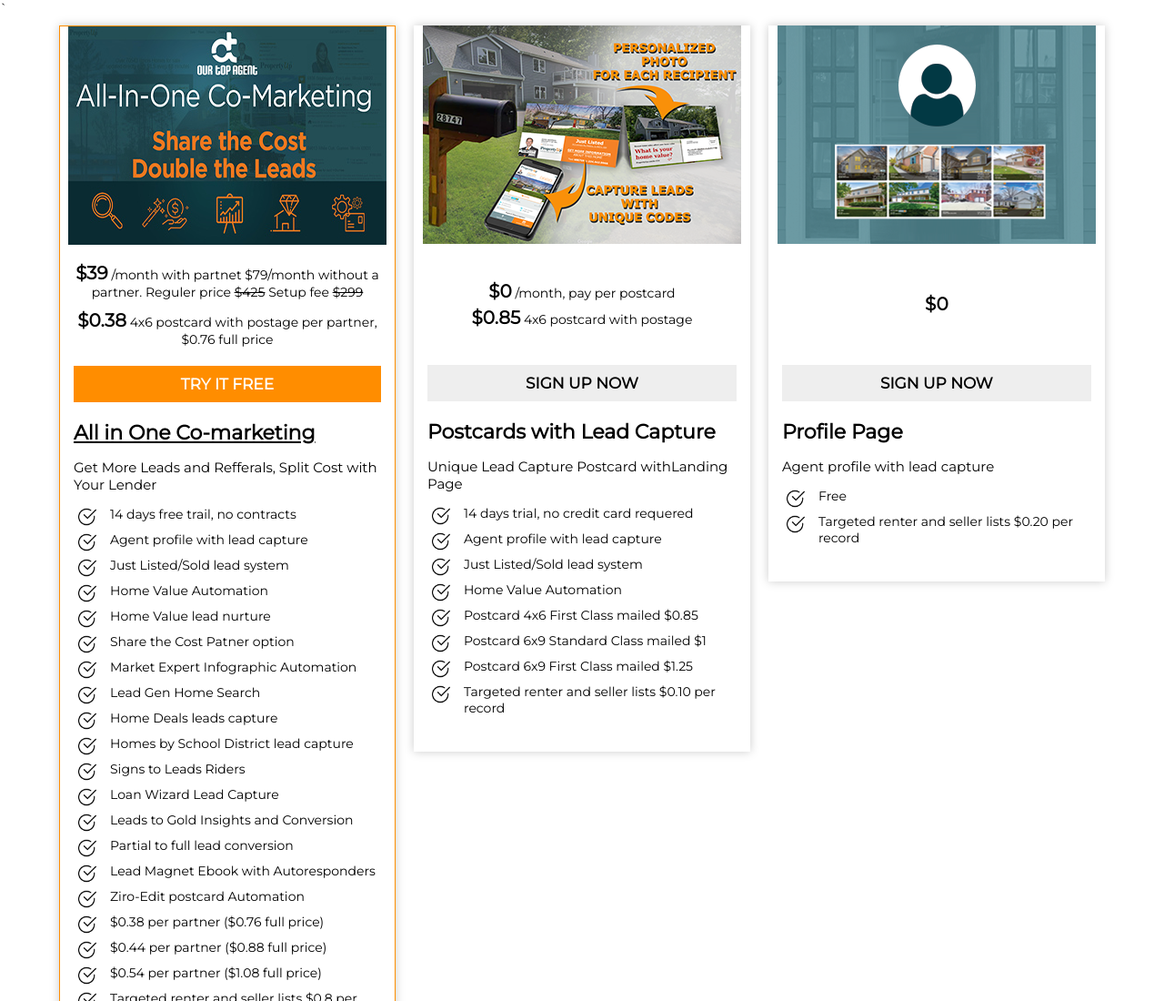
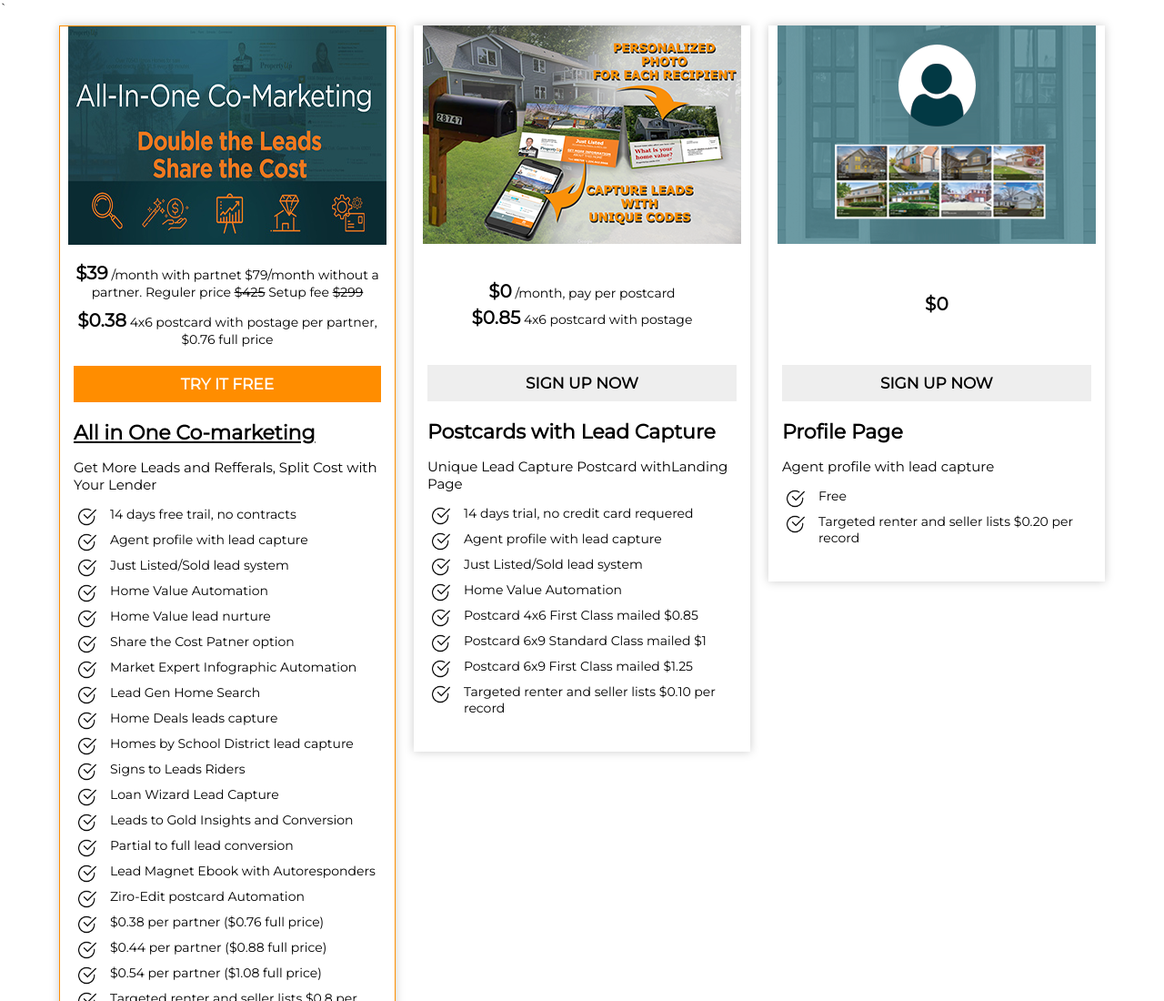
Before and after one commit to bayezid/pricing-table-2, a plain HTML site: page index.html in a window 1280 px wide. Shown: the top 1100 px of the page at 91% size. Drawn offline with nearby package versions, Linux system fonts and the light colour scheme.

Commit message:
all in one image changed

```diff
--- a/index.html
+++ b/index.html
@@ -17,7 +17,7 @@
                 <div class="pricing-col featured">
                     <div class="pricing-wrap">
                         <div class="pricing-img">
-                            <img src="images/3.jpg" alt="">
+                            <img src="images/Monitor Screen 3 .jpg" alt="">
                         </div>
                         <div class="pricing-content">
                             <div class="price-title max-height">
```
Also changed, not shown: images/Monitor Screen 3 .jpg (added).
